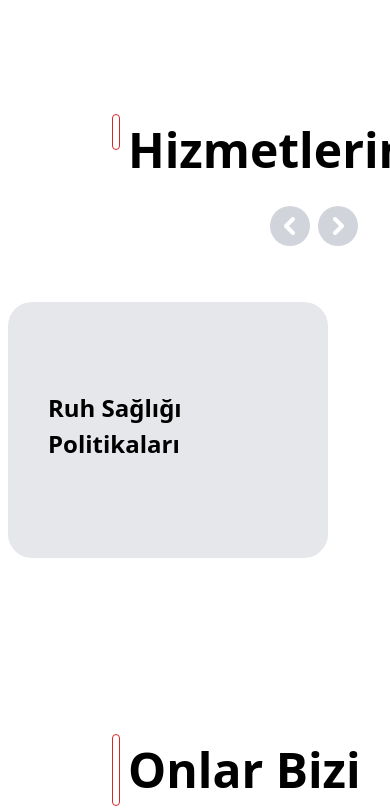
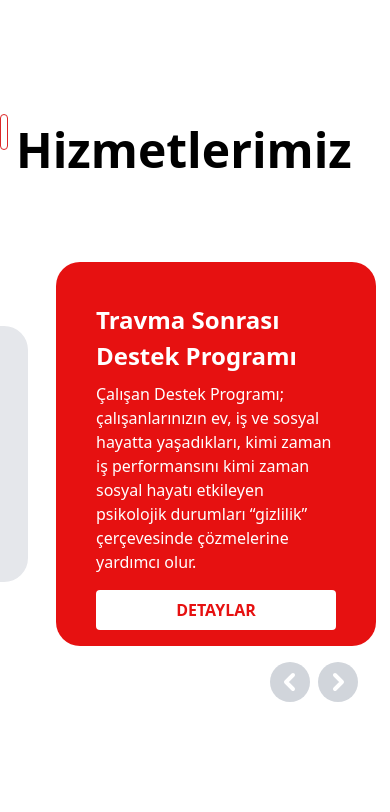
Before and after one commit to slmbngl/my-sento, a Vue app: page / in a window 390 px wide. Shown: the part 1841-2653 px from the top of the page. Built offline with nearby package versions, Linux system fonts and the light colour scheme.

Commit message:
Responsive part: CardContainer

```diff
--- a/src/components/CardComponent.vue
+++ b/src/components/CardComponent.vue
@@ -2,7 +2,7 @@
   <div
     :class="[
       'flex flex-col p-10 rounded-3xl transition-all duration-300 ml-2',
-      isActive ? 'w-96 bg-sento text-white h-96 justify-between' : 'w-80 bg-gray-200 h-64 my-16 justify-center items-center'
+      isActive ? 'w-80 md:w-96 bg-sento text-white h-96 justify-between' : 'w-64 md:w-72 bg-gray-200 h-64 my-16 justify-center items-center'
     ]"
   >
     <h2 class="text-2xl font-semibold mb-2">{{ title }}</h2>
--- a/src/components/CardContainer.vue
+++ b/src/components/CardContainer.vue
@@ -1,22 +1,20 @@
 <template>
-    <div class="relative flex flex-col items-center w-full h-full">
-        <div class="absolute top-0 right-0 flex mb-2 z-10">
+  <div class="relative flex flex-col items-end w-full h-full">
+    <div class="order-last md:order-firt flex mt-4 md:mt-0 md:absolute top-0 right-0 z-10">
       <button @click="prevCard" class="p-2 mr-2 bg-gray-300 hover:bg-sento rounded-full">
-                <svg class="w-6 h-6" fill="none" stroke="white" viewBox="0 0 24 24"
-                    xmlns="http://www.w3.org/2000/svg">
+        <svg class="w-6 h-6" fill="none" stroke="white" viewBox="0 0 24 24" xmlns="http://www.w3.org/2000/svg">
           <path stroke-linecap="round" stroke-linejoin="round" stroke-width="4" d="M15 19l-7-7 7-7"></path>
         </svg>
       </button>
       <button @click="nextCard" class="p-2 mr-8 bg-gray-300 hover:bg-sento rounded-full">
-                <svg class="w-6 h-6" fill="none" stroke="white" viewBox="0 0 24 24"
-                    xmlns="http://www.w3.org/2000/svg">
+        <svg class="w-6 h-6" fill="none" stroke="white" viewBox="0 0 24 24" xmlns="http://www.w3.org/2000/svg">
           <path stroke-linecap="round" stroke-linejoin="round" stroke-width="4" d="M9 5l7 7-7 7"></path>
         </svg>
       </button>
     </div>
-        <div class="flex overflow-hidden w-full h-full mt-8">
+    <div class="flex order-firt md:order-last overflow-hidden w-full h-full mt-14">
       <div v-for="(card, index) in cards" :key="index"
-                :class="['flex-none transition-transform duration-300', {'w-96 ml-96': index === 0, 'w-96 ml-0 mr-10': index === activeIndex,  'w-96': index !== activeIndex }]"
+        :class="['flex-none transition-transform duration-300', { 'mx-6 md:w-96 md:ml-96': index === 0, 'mx-14 md:w-96 md:ml-0 md:mr-10': index === activeIndex && index !== 0, 'mx-7 md:w-96 ': index !== activeIndex }]"
         :style="{ transform: `translateX(-${activeIndex * 100}%)` }">
         <CardComponent :title="card.title" :description="card.description" :isActive="index === activeIndex" />
       </div>
@@ -43,7 +41,7 @@ export default {
       ],
       activeIndex: 1, // Start with the first card
       autoplayInterval: null, // Interval reference
-      autoplayDelay: 3000, // Autoplay delay in milliseconds (5 seconds)
+      autoplayDelay: 10000, // Autoplay delay in milliseconds (5 seconds)
     };
   },
   mounted() {
--- a/src/views/HomeView.vue
+++ b/src/views/HomeView.vue
@@ -29,7 +29,7 @@
           </div>
 
         </div>
-        <div class="relative mt-28 ml-28 mb-5 ">
+        <div class="relative mt-28 ml-0 md:ml-28 mb-5 ">
           <div class="absolute w-2 h-1/2 rounded-full top-0 left-0  border border-red-600"></div>
           <p class="ml-4 text-5xl font-semibold ">Hizmetlerimiz</p>
         </div>
```
Lines whose indentation alone changed are shown as unchanged.
